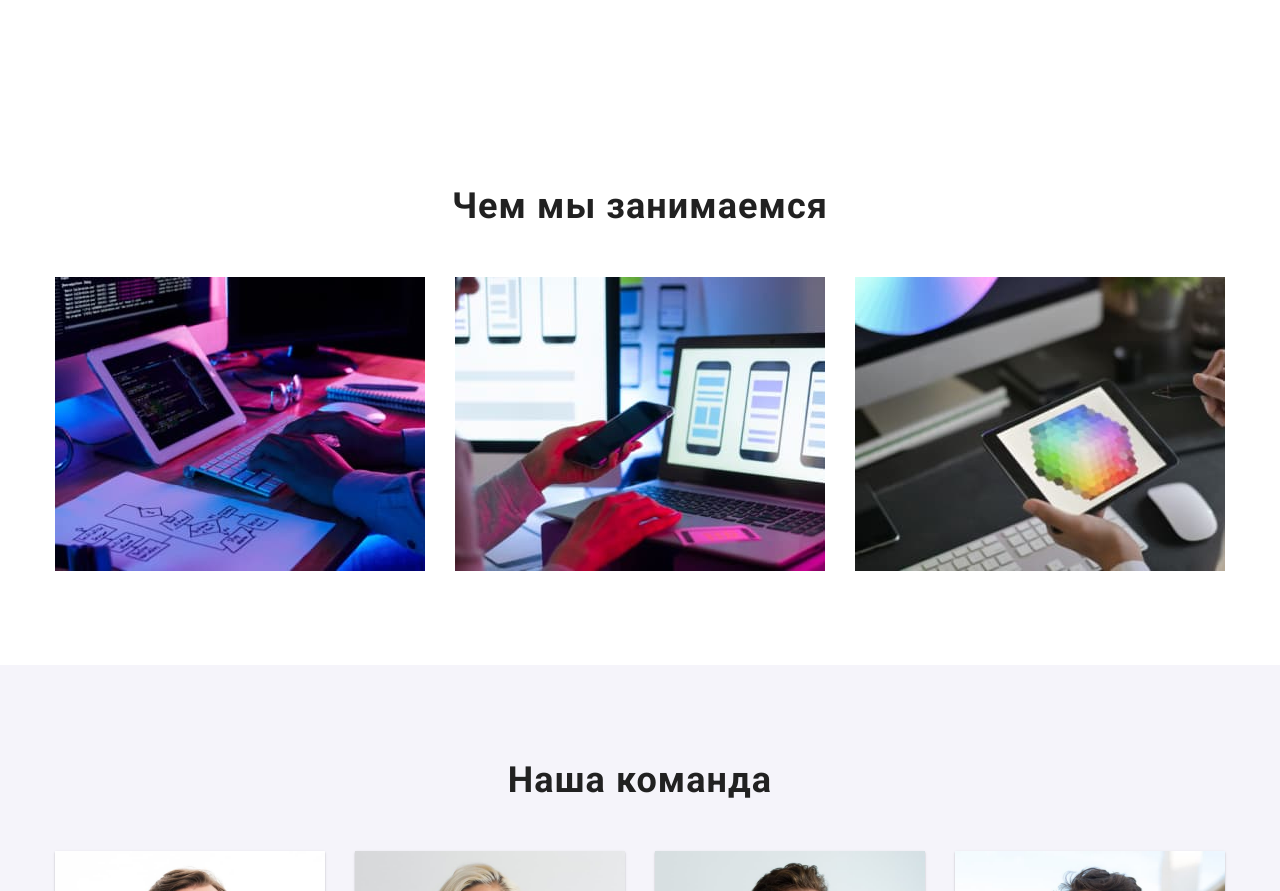
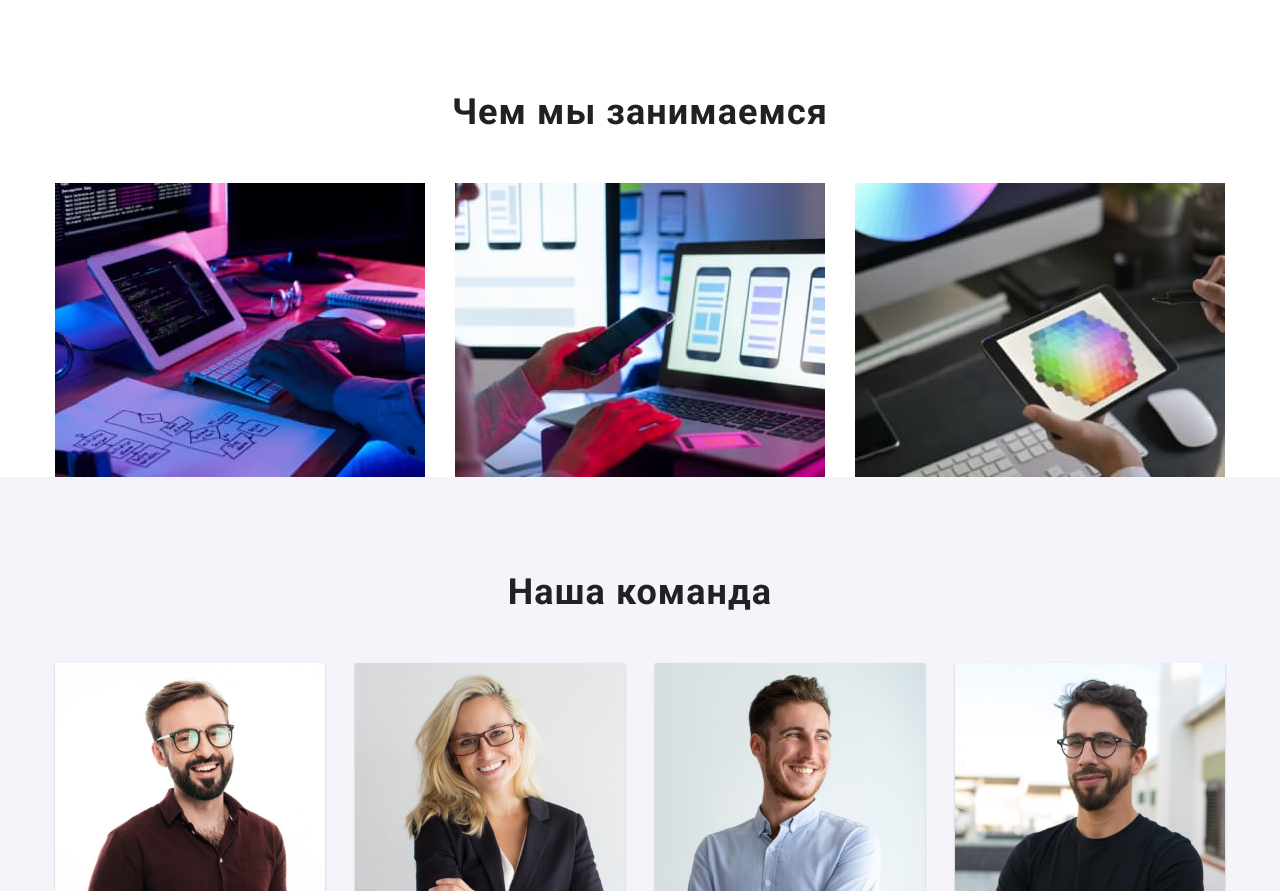
Before and after one commit to MichaelKushpita/Homework-goit-3, a plain HTML site: page index.html in a window 1280 px wide. Shown: the part 945-1836 px from the top of the page. Drawn offline with nearby package versions, Linux system fonts and the light colour scheme.

Commit message:
дом.робота №3

```diff
--- a/css/styles.css
+++ b/css/styles.css
@@ -228,7 +228,7 @@ ul {
     padding-top: 94px;
     padding-bottom: 94px;
 }
-.work-about {
+.section work-about {
     padding-top: 94px;
     padding-bottom: 94px;
 }
```
